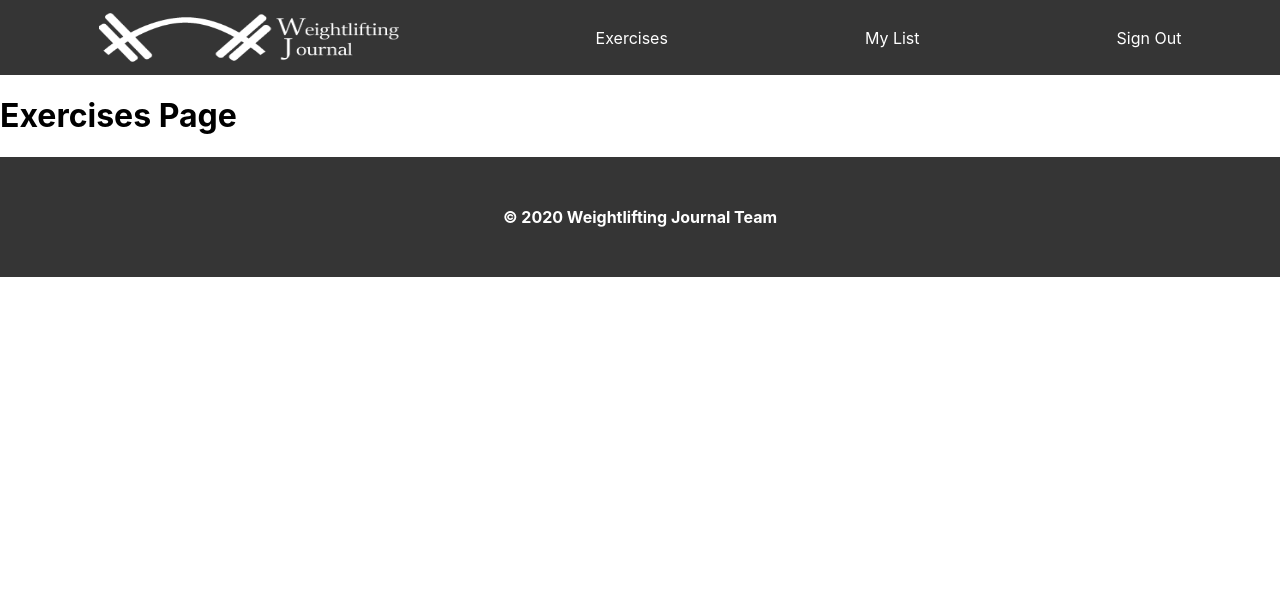
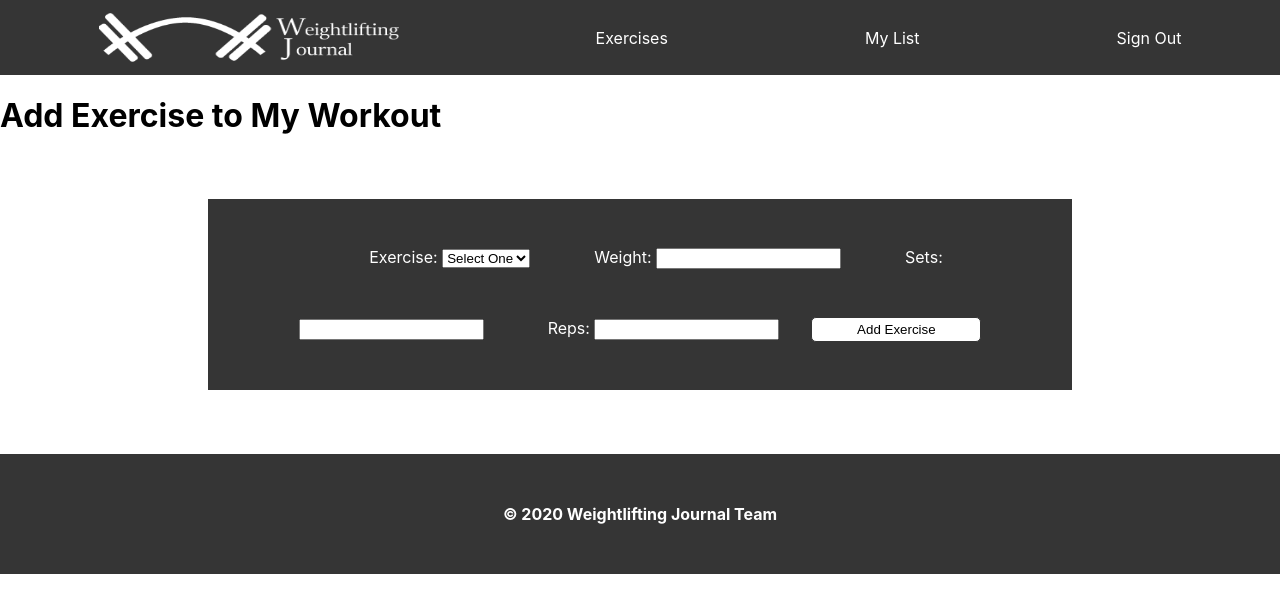
Before and after one commit to BW-FT-Weight-Lifting-Journal-12/front-end, a React (Create React App) app: page /exercises in a window 1280 px wide. Shown: the top 612 px of the page. Built offline with nearby package versions, Linux system fonts and the light colour scheme.

Commit message:
Add Exercise Form added and List setup

```diff
--- a/src/App.css
+++ b/src/App.css
@@ -1,8 +1,6 @@
 .App {
   margin: 0;
   padding: 0;
-  box-sizing: border-box;
-  max-width: 100%;
 }
 
 .login-page {
@@ -80,6 +78,23 @@ button:hover {
   height: 50px;
 }
 
+.wrapper {
+  display: inline-grid;
+}
+
+.card-wrapper {
+  margin: 6rem;
+}
+
+.card-body {
+  background: #353535;
+  width: 30em;
+  color: #fff;
+
+  padding: 2rem;
+  border-radius: 1rem;
+}
+
 .footer {
   background: #353535;
   color: #fff;
@@ -92,3 +107,24 @@ button:hover {
 .footer h3 {
   margin: 0;
 }
+
+.form-wrapper {
+  margin: 4rem auto;
+  width: 60%;
+  color: #fff;
+  padding: 3rem;
+  text-align: center;
+  background: #353535;
+}
+
+.form-grp {
+  display: inline;
+  margin: 0 2rem;
+}
+
+.exercise-btn {
+  width: 170px;
+  background: #fff;
+  color: #000;
+  margin-top: 3rem;
+}
--- a/src/Components/Exercises.js
+++ b/src/Components/Exercises.js
@@ -1,11 +1,39 @@
 import React from "react";
 import Navigation from "./Navigation";
+import { Button, Form, FormGroup, Label, Input } from "reactstrap";
 
 const Exercises = () => {
   return (
     <div>
       <Navigation />
-      <h1>Exercises Page</h1>
+      <h1>Add Exercise to My Workout</h1>
+
+      <Form className="form-wrapper">
+        <FormGroup className="form-grp">
+          <Label for="exampleSelect">Exercise: </Label>
+          <Input type="select" name="select" id="exercise">
+            <option>Select One</option>
+            <option>2</option>
+            <option>3</option>
+            <option>4</option>
+            <option>5</option>
+          </Input>
+        </FormGroup>
+        <FormGroup className="form-grp">
+          <Label for="exampleEmail">Weight: </Label>
+          <Input type="text" name="weight" id="weight" />
+        </FormGroup>
+        <FormGroup className="form-grp">
+          <Label for="sets">Sets: </Label>
+          <Input type="text" name="sets" id="sets" />
+        </FormGroup>
+        <FormGroup className="form-grp">
+          <Label for="reps">Reps: </Label>
+          <Input type="text" name="reps" id="reps" />
+        </FormGroup>
+
+        <Button className="exercise-btn">Add Exercise</Button>
+      </Form>
     </div>
   );
 };
--- a/src/Components/MyExercises.js
+++ b/src/Components/MyExercises.js
@@ -1,11 +1,34 @@
 import React from "react";
 import Navigation from "./Navigation";
+import { Card, CardTitle, CardSubtitle, CardBody, CardDeck } from "reactstrap";
 
 const MyExercises = () => {
+
+  const workouts = [
+    { id: 1, name: "Benchpress", sets: "", reps: "", weight: "" },
+    { id: 2, name: "Bicep curls", sets: "", reps: "", weight: "" },
+    { id: 3, name: "Leg Press", sets: "", reps: "", weight: "" },
+    { id: 4, name: "Lat Pulldowns", sets: "", reps: "", weight: "" }
+  ];
+
   return (
     <div>
       <Navigation />
       <h1>My Exercises</h1>
+      {workouts.map(exercise => {
+        return (
+          <CardDeck className="wrapper">
+          <Card className="card-wrapper" key={workouts.id}>
+          <CardBody className="card-body">
+            <CardTitle>Name: {exercise.name}</CardTitle>
+            <CardSubtitle>Sets: {exercise.sets}</CardSubtitle>
+            <CardSubtitle>Reps: {exercise.reps}</CardSubtitle>
+            <CardSubtitle>Weight: {exercise.weight}</CardSubtitle>
+          </CardBody>
+          </Card>
+          </CardDeck>
+        );
+      })}
     </div>
   );
 };
```
